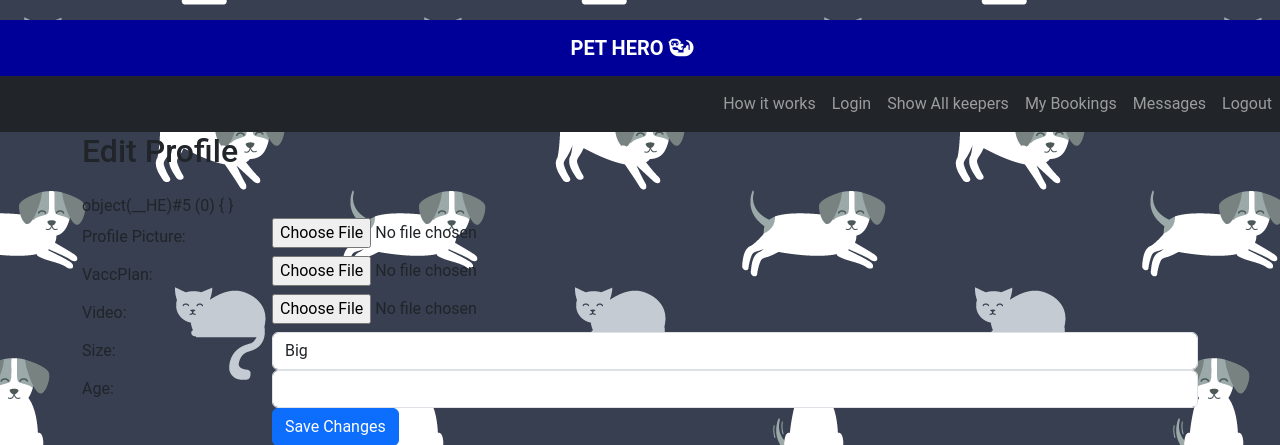
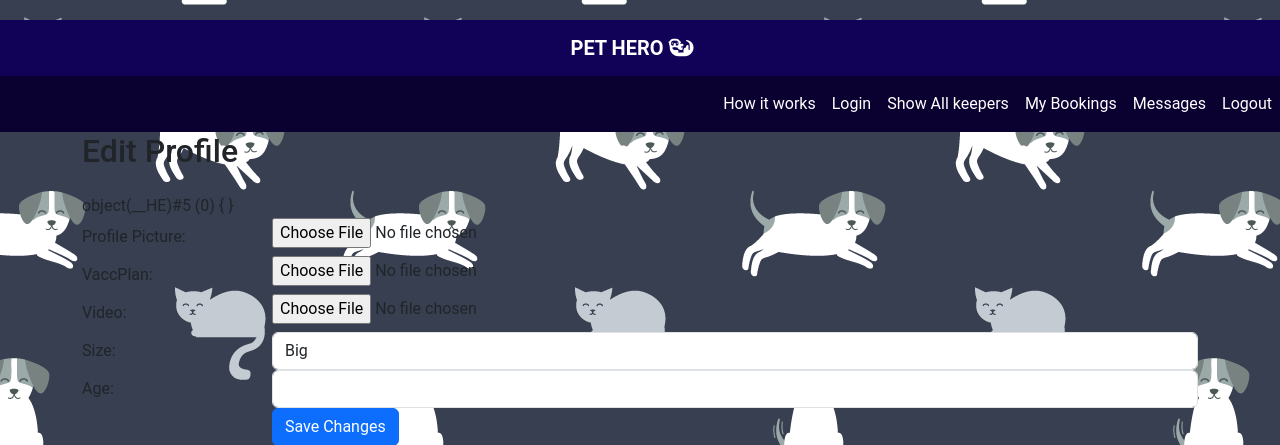
Before and after one commit to Npalummieri/PetHeroDef, a PHP site: template Views/editPet.php in a window 1280 px wide. Shown: the top 445 px of the page. Run offline with PHP 8.4, Linux system fonts and the light colour scheme; the template is opened without the code that fills it, so the values that code supplies are empty; some libraries are stand-ins or nearby versions.

Commit message:
visual changes

```diff
--- a/Views/nav.php
+++ b/Views/nav.php
@@ -5,8 +5,8 @@
 
 ?>
 <!-- Title -->
-<div>
-     <nav class="navbar navbar-expand-lg navbar-light" style="background-color: #000099;">
+<div style="margin-top : 0;">
+     <nav class="navbar navbar-expand" style="background-color: #110257;">
           <div class="container d-flex justify-content-center">
                <a class="navbar-brand text-white" href="<?php echo FRONT_ROOT . "Home/Index"; ?>">
                     <strong>PET HERO</strong>
@@ -16,9 +16,9 @@
      </nav>
 </div>
 <!-- main navbar -->
-<div class="d-flex justify-content-end bg-dark bd-navbar">
+<div class="d-flex justify-content-end bd-navbar " style="background-color: #0a0130; " >
 
-     <nav class="navbar navbar-expand-lg navbar-dark bg-dark">
+     <nav class="navbar navbar-expand-lg text-white">
           <a class="navbar-brand" href="#"></a>
           <?php if (!Session::IsLogged()) { ?>
                <button class="btn btn-warning"><a class="nav-link" href="<?php echo FRONT_ROOT ?>Home/showChooseRegister">REGISTER</a></button>
@@ -28,59 +28,59 @@
                <span class="navbar-toggler-icon"></span>
           </button>
 
-          <div class="collapse navbar-collapse" id="navbarSupportedContent">
+          <div class="collapse navbar-collapse text-white" id="navbarSupportedContent">
                <ul class="navbar-nav m-0">
                     <li class="nav-item active">
                          <!-- Pendiente -->
-                         <a class="nav-link" href="#">How it works</a>
+                         <a class="nav-link text-white" href="#">How it works</a>
                     </li>
 
                     <?php if (!isset($_SESSION["loggedUser"])) { ?>
                          <li class="nav-item active">
-                              <a class="nav-link" href="<?php echo FRONT_ROOT ?>Home/showLoginView">Login</a>
+                              <a class="nav-link text-white" href="<?php echo FRONT_ROOT ?>Home/showLoginView">Login</a>
                          </li>
                     <?php } ?>
                     <?php if (isset($_SESSION["loggedUser"])) {
                          if (is_a($_SESSION["loggedUser"], 'Models\Owner')) { ?>
                               <li class="nav-item active">
-                                   <a class="nav-link" href="<?php echo FRONT_ROOT ?>Owner/ShowMyProfile">My profile</a>
+                                   <a class="nav-link text-white" href="<?php echo FRONT_ROOT ?>Owner/ShowMyProfile">My profile</a>
                               </li>
                          <?php } else if (is_a($_SESSION["loggedUser"], 'Models\Keeper')) { ?>
                               <li class="nav-item active">
-                                   <a class="nav-link" href="<?php echo FRONT_ROOT ?>Keeper/showProfileKeeper">My profile</a>
+                                   <a class="nav-link text-white" href="<?php echo FRONT_ROOT ?>Keeper/showProfileKeeper">My profile</a>
                               </li>
                     <?php }
                     } ?>
                     <li class="nav-item active">
-                         <a class="nav-link" href="<?php echo FRONT_ROOT ?>Home/showKeeperListPag/1">Show All keepers</a>
+                         <a class="nav-link text-white" href="<?php echo FRONT_ROOT ?>Home/showKeeperListPag/1">Show All keepers</a>
                     </li>
                     <?php
                     if (isset($_SESSION["loggedUser"])) {
                          if (is_a($_SESSION["loggedUser"], 'Models\Owner')) { ?>
                               <li class="nav-item active ">
-                                   <a class="nav-link" href="<?php echo FRONT_ROOT ?>Owner/showAddPet">AddPet</a>
+                                   <a class="nav-link text-white" href="<?php echo FRONT_ROOT ?>Owner/showAddPet">AddPet</a>
                               </li>
 
                               <li class="nav-item active">
-                                   <a class="nav-link" href="<?php echo FRONT_ROOT ?>Owner/showMyPets">My Pets</a>
+                                   <a class="nav-link text-white" href="<?php echo FRONT_ROOT ?>Owner/showMyPets">My Pets</a>
                               </li>
 
 
 
                               <li class="nav-item active">
-                                   <a class="nav-link" href="<?php echo FRONT_ROOT ?>Coupon/showMyCoupons">My Coupons</a>
+                                   <a class="nav-link text-white" href="<?php echo FRONT_ROOT ?>Coupon/showMyCoupons">My Coupons</a>
                               </li>
                          <?php } ?>
                     <?php
                     }
                     ?>
                     <li class="nav-item active">
-                         <a class="nav-link" href="<?php echo FRONT_ROOT ?>Booking/showMyBookings">My Bookings</a>
+                         <a class="nav-link text-white" href="<?php echo FRONT_ROOT ?>Booking/showMyBookings">My Bookings</a>
                     </li>
 
                     <?php if (Session::IsLogged()) {
                     ?><li class="nav-item active">
-                              <a class="nav-link" href="<?php echo FRONT_ROOT ?>Message/ToInbox">Messages</a>
+                              <a class="nav-link text-white" href="<?php echo FRONT_ROOT ?>Message/ToInbox">Messages</a>
                          </li>
                     <?php } ?>
 
@@ -89,7 +89,7 @@
                     if (Session::IsLogged()) {
                     ?>
                          <li class="nav-item active">
-                              <a class="nav-link" href="<?php echo FRONT_ROOT ?>Home/Logout">Logout</a>
+                              <a class="nav-link text-white" href="<?php echo FRONT_ROOT ?>Home/Logout">Logout</a>
                          </li>
                     <?php } ?>
                </ul>
```
